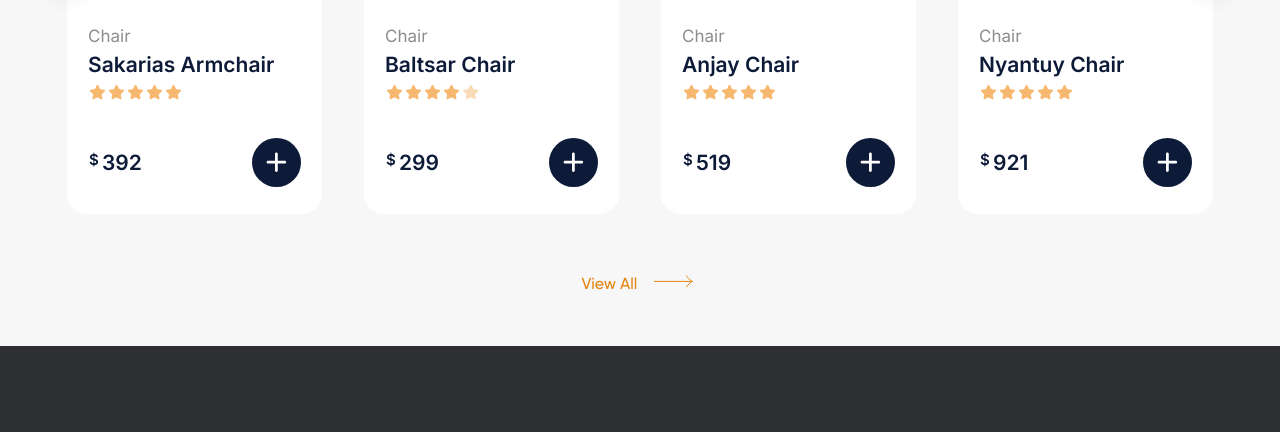
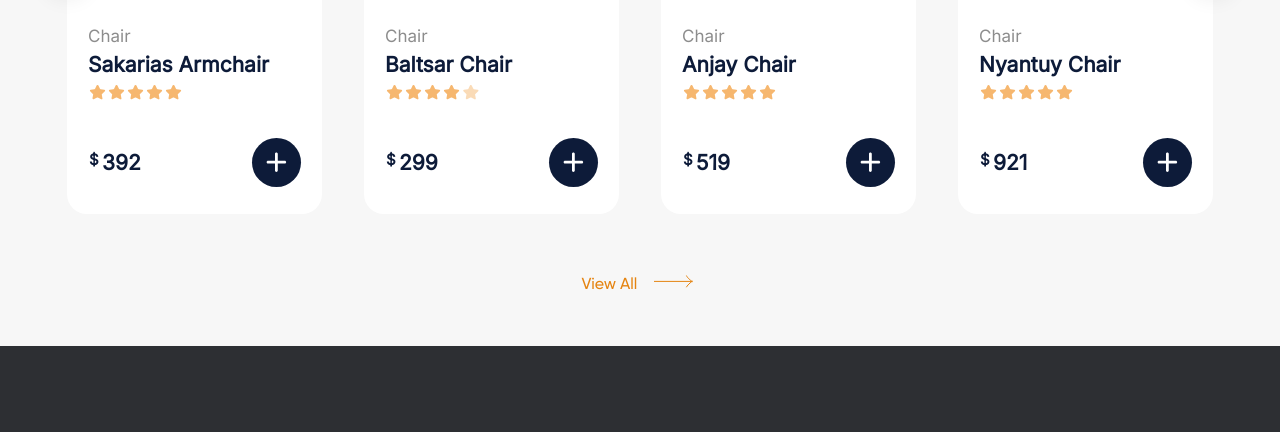
Before and after one commit to Eysvid/Panto, a plain HTML site: page docs/index.html in a window 1280 px wide. Shown: the part 1940-2372 px from the top of the page. Drawn offline with nearby package versions, Linux system fonts and the light colour scheme; files that its build step writes are made by us from their sources; files whose address does not match are found by name.

Commit message:
Add files via upload

```diff
--- a/src/scss/main.scss
+++ b/src/scss/main.scss
@@ -1,4 +1,4 @@
-@import url("https://fonts.googleapis.com/css2?family=DM+Sans:opsz@9..40&family=Inter:wght@400;600&display=swap");
+@import url('https://fonts.googleapis.com/css2?family=DM+Sans:opsz@9..40&family=Inter&display=swap');
 @import "./../fonts/Gilroy/stylesheet.css";
 
 /* Base */
```
